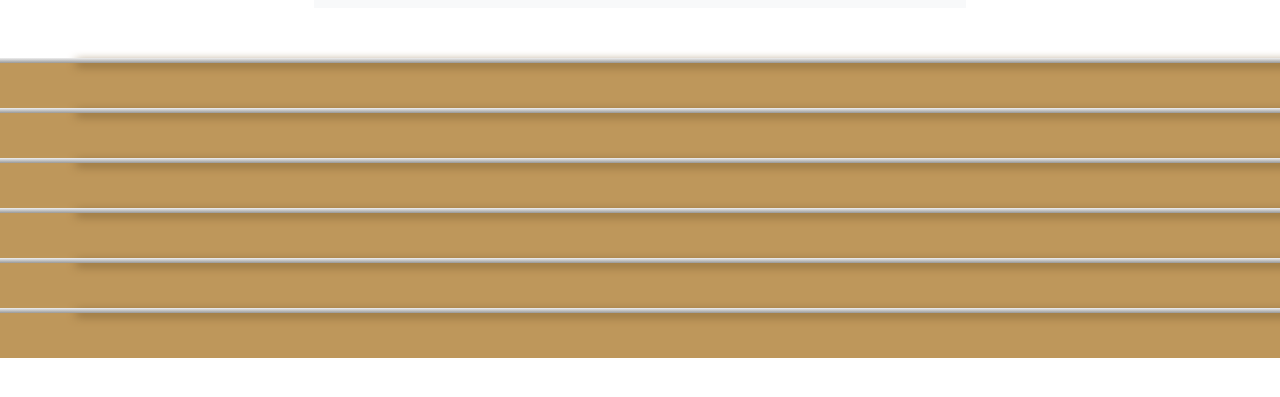
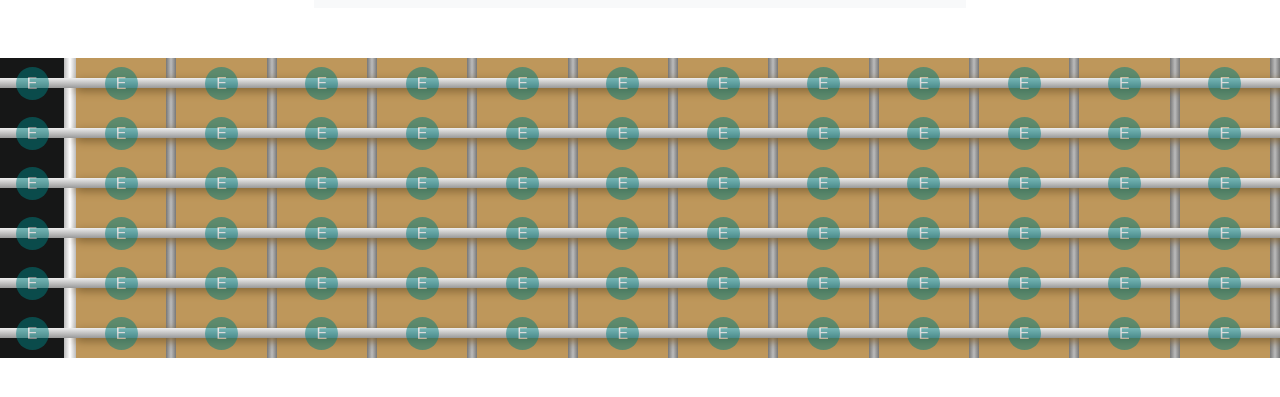
Before and after one commit to The-Metre/Chords, a Django app: page /intervals/fretboard in a window 1280 px wide. Shown: the part 78-475 px from the top of the page. Run offline with Django 3.2, Linux system fonts and the light colour scheme; some libraries are stand-ins or nearby versions.

Commit message:
added frets and notes in css file

```diff
--- a/pocket_chords/static/base.css
+++ b/pocket_chords/static/base.css
@@ -1,3 +1,4 @@
+
 #id_name, #id_text{
     margin-top: 2ex;
     margin-bottom: 5ex;
@@ -9,7 +10,7 @@
 }
 
 .fretboard {
-    background: #be975b;
+    background: #555D50;
     font-family: sans-serif;
     display: flex;
     flex-direction: column;
@@ -27,9 +28,44 @@
 }
 
 .string:before {
-    content: "";
+    content: '';
     width: 100%;
-    height: 10%;
+    height: 10px;
     background: linear-gradient(#eee, #999);
     box-shadow: 76px 3px 10px #806233;
+    z-index: 1;
+    position: absolute;
+    top: 20px;
 }
+
+.fret-note {
+    display: flex;
+    flex: 1;
+    border-right: 10px solid;
+    border-image: linear-gradient(to left, #777, #bbb, #777) 1 100%;
+    justify-content: center;
+    align-items: center;
+    position: relative;
+}
+
+.fret-note:first-child {
+    background: #161717;
+    min-width: 76px;
+    border-right: 12px solid;
+    flex-grow: 0;
+    flex-shrink: 0;
+    border-image: linear-gradient(to left, #bbb, #fff, #bbb) 1 100%;
+}
+
+.fret-note:before {
+    content: 'E';
+    width: 33px;
+    height: 33px;
+    border-radius: 50%;
+    line-height: 33px;
+    text-align: center;
+    background: teal;
+    z-index: 2;
+    color: #eee;
+    opacity: 0.5;
+}
```
